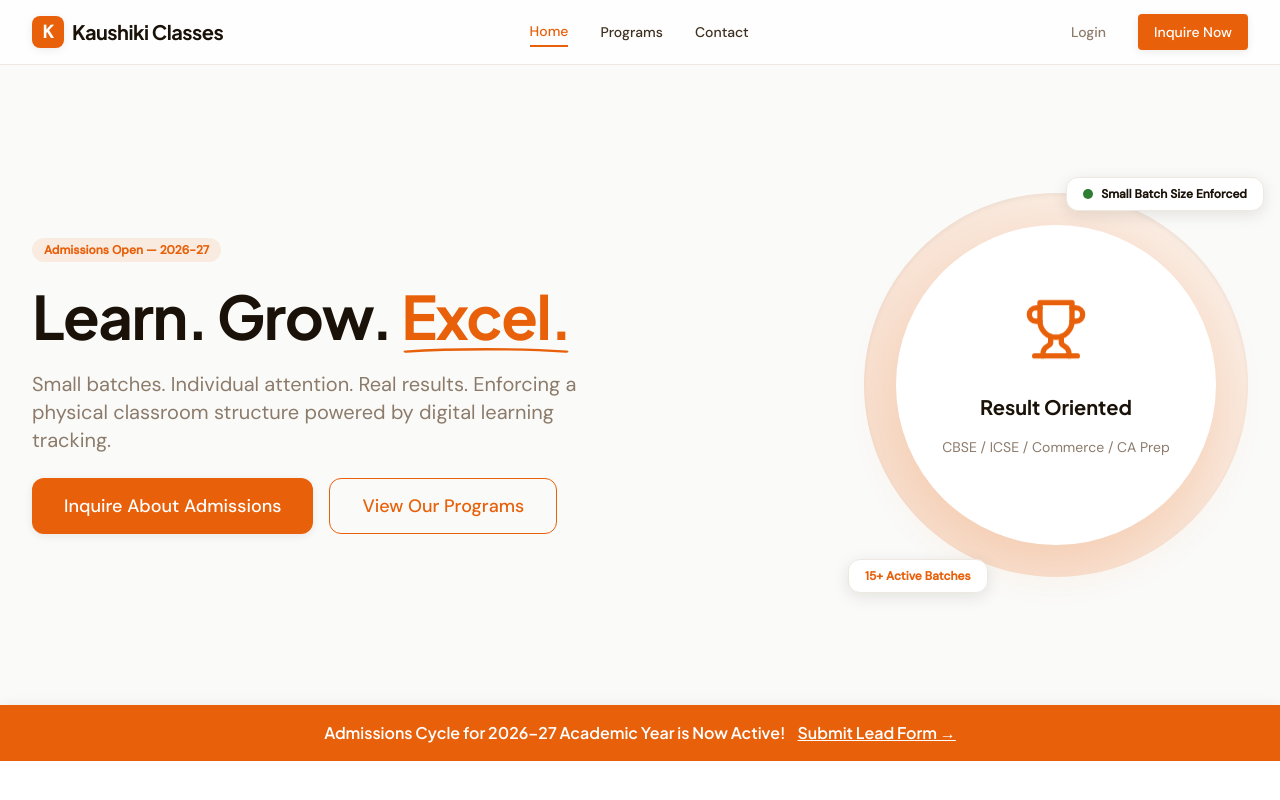
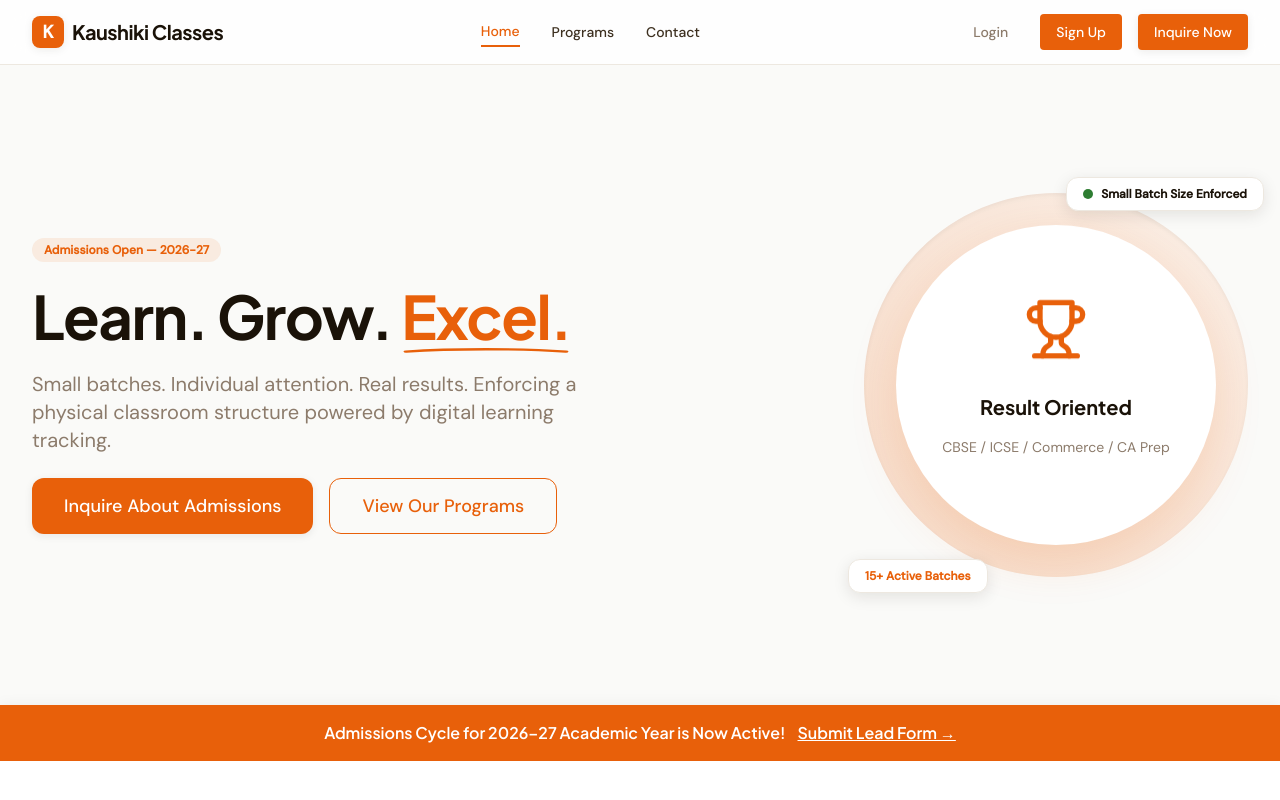
Before and after one commit to Rajal-ui/kaushiki-coaching-portal, a Next.js app: page / in a window 1280 px wide. Shown: the top 800 px of the page. Built offline with nearby package versions, Linux system fonts and the light colour scheme.

Commit message:
fix: add Login and Sign Up links to home page header
- Login button was static text with no href — now uses next/link to /login
- Added Sign Up button linking to /signup
- Both use proper client-side navigation

```diff
--- a/app/page.tsx
+++ b/app/page.tsx
@@ -1,4 +1,5 @@
 import React from "react";
+import Link from "next/link";
 import { Button } from "@/components/ui/button";
 import { Card, CardHeader, CardTitle, CardContent } from "@/components/ui/card";
 import { Input } from "@/components/ui/input";
@@ -43,9 +44,12 @@ export default function Home() {
           </nav>
 
           <div className="flex items-center gap-4">
-            <Button variant="ghost" size="sm" className="hidden sm:inline-flex">
+            <Link href="/login" className="inline-flex items-center justify-center h-9 px-4 text-sm rounded-sm font-sans font-medium transition-all bg-transparent text-muted hover:bg-border hover:text-dark">
               Login
-            </Button>
+            </Link>
+            <Link href="/signup" className="inline-flex items-center justify-center h-9 px-4 text-sm rounded-sm font-sans font-medium transition-all bg-primary text-white hover:bg-primary-light">
+              Sign Up
+            </Link>
             <Button size="sm" asChild>
               <a href="#contact">Inquire Now</a>
             </Button>
```
